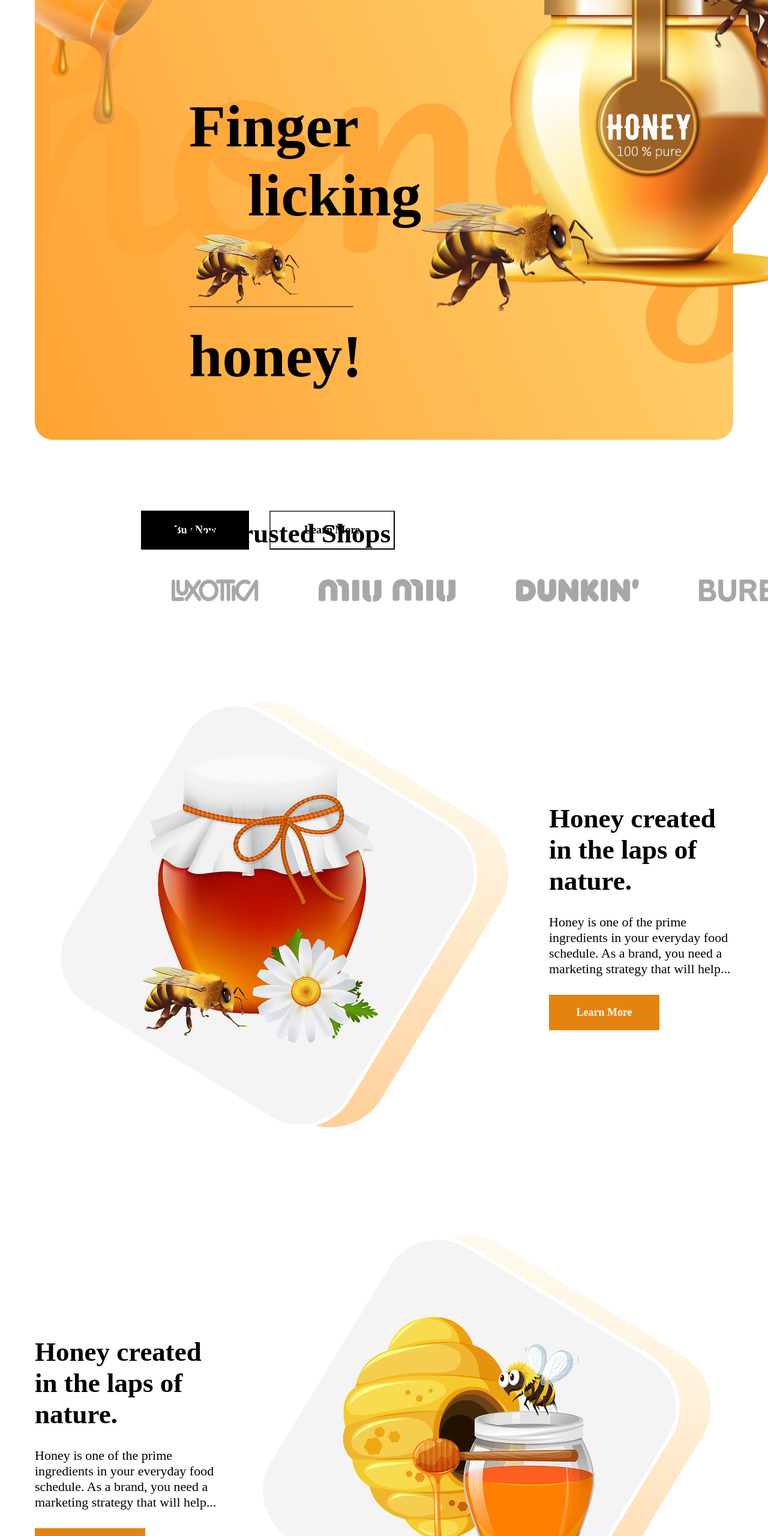
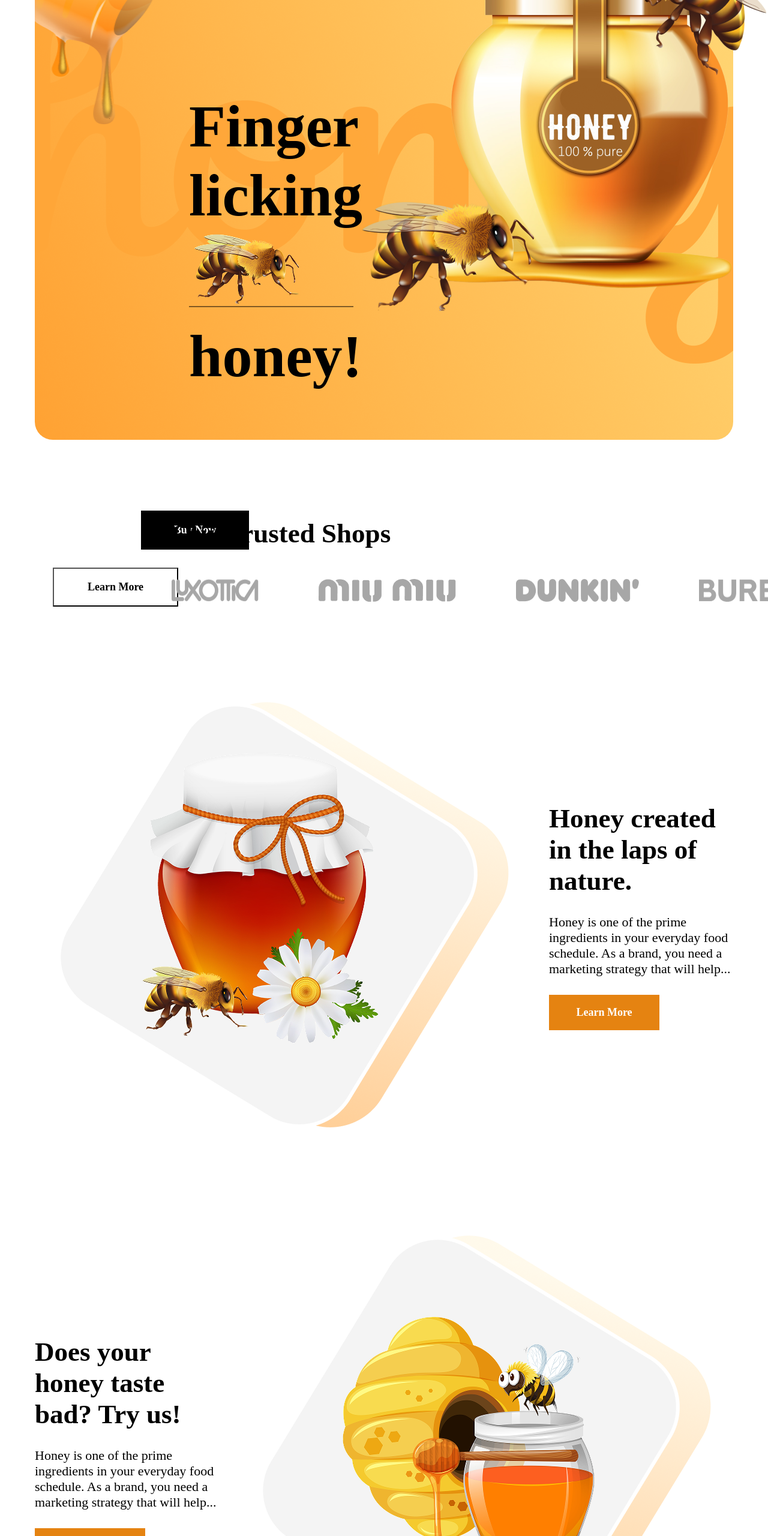
Before and after one commit to vikkkaa22/honey, a plain HTML site: page index.html in a window 1280 px wide. Shown: the part 240-2800 px from the top of the page at 60% size. Drawn offline with Linux system fonts and the light colour scheme; files whose address does not match are found by name; a web font is replaced by a local one.

Commit message:
Add files via upload

```diff
--- a/index.html
+++ b/index.html
@@ -4,6 +4,7 @@
 <head>
     <meta charset="UTF-8">
     <meta name="viewport" content="width=device-width, initial-scale=1.0">
+    <meta name="description" content="honey-page">
     <link rel="preconnect" href="https://fonts.googleapis.com">
     <link rel="preconnect" href="https://fonts.gstatic.com" crossorigin>
     <link
@@ -34,8 +35,8 @@
                 <div class="honey_text">
                     <ol>
                         <ul>Finger</ul>
-                        <ul style="margin-left: 98px;">licking</ul>
-                        <ul><img src="img/myxa.png" alt="">honey!</ul>
+                        <ul class="licking">licking</ul>
+                        <ul><img src="img/myxa.png" alt="honey">honey!</ul>
                     </ol>
                 </div>
                 <div class="honey_btn">
@@ -70,7 +71,8 @@
         </div>
         <div class="honey_cards" style="margin-top: 100px;">
             <div class="card_text">
-                <div class="title_card">Honey created in the laps of nature.</div>
+                <div class="title_card">Does your honey taste bad? Try us!
+</div>
                 <div class="subtitle_card">Honey is one of the prime ingredients in your everyday food schedule. As a
                     brand, you need a marketing strategy that will help...</div>
                 <button class="card_btn">Learn More</button>
```
